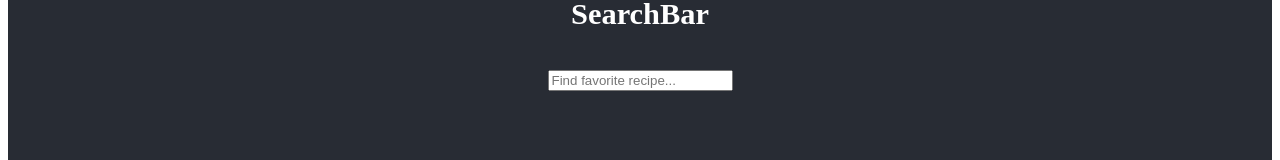
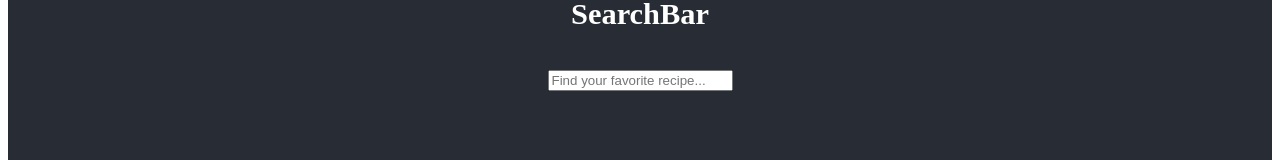
Before and after one commit to ZehaIrawan/MerlinRecipe, a React (Create React App) app: page / in a window 1280 px wide. Shown: the part 379-539 px from the top of the page. Built offline with nearby package versions, Linux system fonts and the light colour scheme.

Commit message:
add state and onChange handler to SearchBar

```diff
--- a/src/components/SearchBar.js
+++ b/src/components/SearchBar.js
@@ -1,10 +1,18 @@
-import React from 'react';
+import React, { useState } from 'react';
 
 const SearchBar = () => {
+  const [keyword, setKeyword] = useState('');
+
+  const onChange = (e) => setKeyword(e.target.value);
+
   return (
     <div>
       <h3>SearchBar</h3>
-      <input placeholder="Find favorite recipe..."></input>
+      <input
+        value={keyword}
+        onChange={(e) => onChange(e)}
+        placeholder="Find your favorite recipe..."
+      ></input>
     </div>
   );
 };
```
Also changed, not shown: src/components/SearchResult.js (added, +9 -0 lines).
